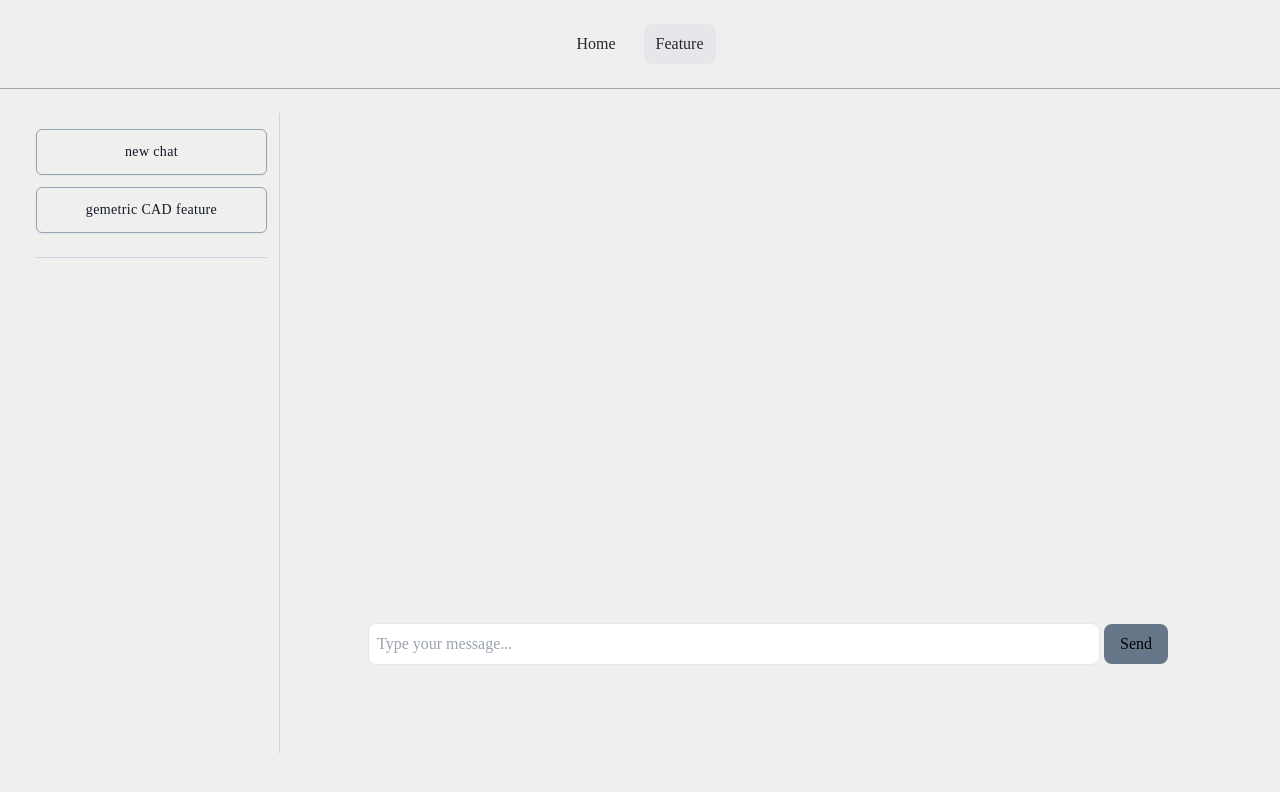
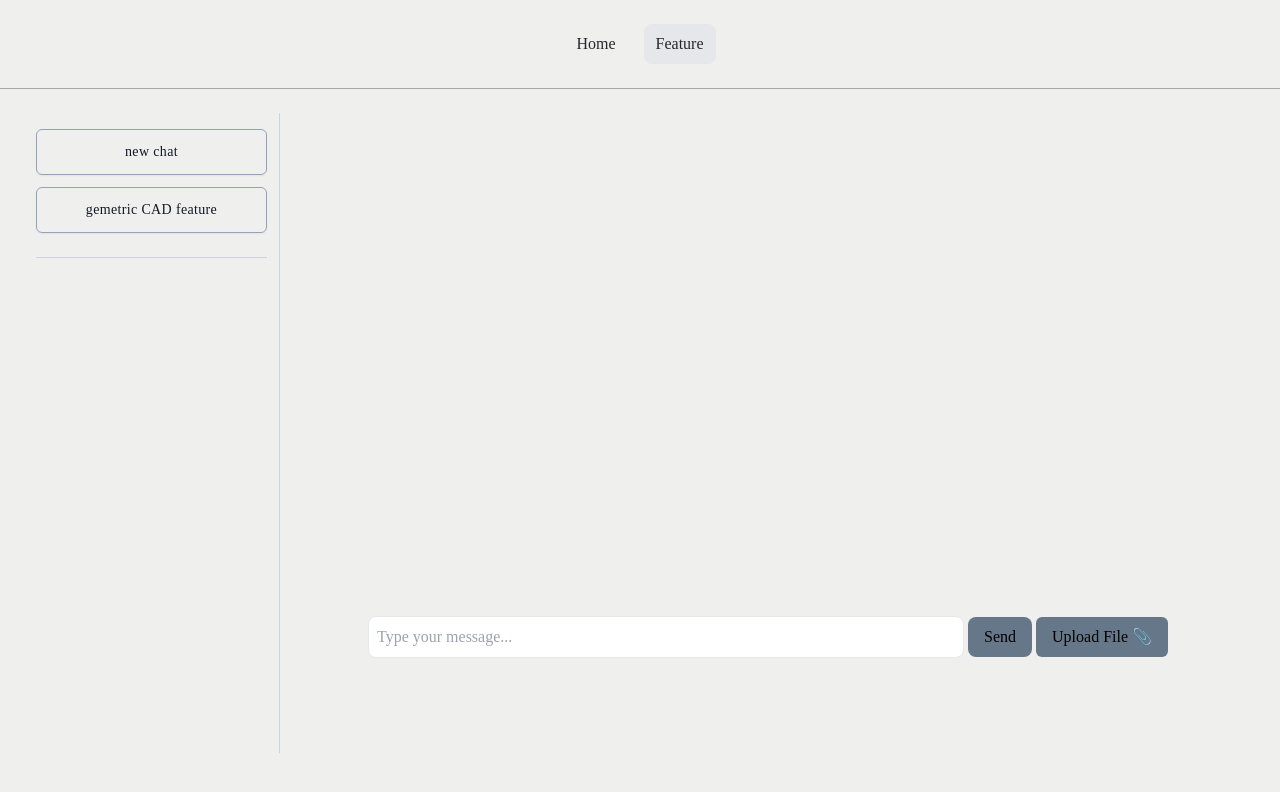
Before and after one commit to MyLu004/Arcana, a React (Vite) app in the folder frontend/: page /mainModel in a window 1280 px wide. Shown: the top 792 px of the page. Built offline with nearby package versions, Linux system fonts and the light colour scheme; a web font is replaced by a local one.

Commit message:
feat: adding fileHandling upload feature

```diff
--- a/frontend/src/components/ChatArea.jsx
+++ b/frontend/src/components/ChatArea.jsx
@@ -1,5 +1,5 @@
 import {  useRef, useEffect } from "react";
-
+import FileUpload from "./FileUpload";
 //import { marked } from "marked";    // Converts Markdown to HTML
 //import DOMPurify from "dompurify";  // Sanitizes HTML to prevent XSS
 
@@ -16,7 +16,7 @@ function ChatArea({
   handleSend,         // function to handle message send
   isLoading,          // boolean indicating if bot is processing
 
-  //handleFileUpload,   // Function to handle file uploads
+  handleFileUpload,   // Function to handle file uploads
   //pendingFile,        // Currently selected file (if any)
   //setPendingFile,     // Function to cler selected file
 }) {
@@ -64,7 +64,7 @@ function ChatArea({
           Send
         </button>
 
-        {/* <FileUpload onFileUpload={handleFileUpload} /> */}
+        <FileUpload onFileUpload={handleFileUpload} />
 
       </form>
     </div>
--- a/frontend/src/components/FileUpload.jsx
+++ b/frontend/src/components/FileUpload.jsx
@@ -18,7 +18,7 @@ function FileUpload({ onFileUpload }) {
     <div className="my-2">
        {/* Button to open the file picker */}
       <button
-        className="px-4 py-2 bg-white text-black rounded-md font-semibold hover:bg-gray-100"
+        className="px-4 py-2 bg-[var(--color-secondary)] text-black rounded-md hover:bg-[var(--color-button)] hover:text-white"
         onClick={() => fileInputRef.current.click()}
       >
         Upload File 📎
```
